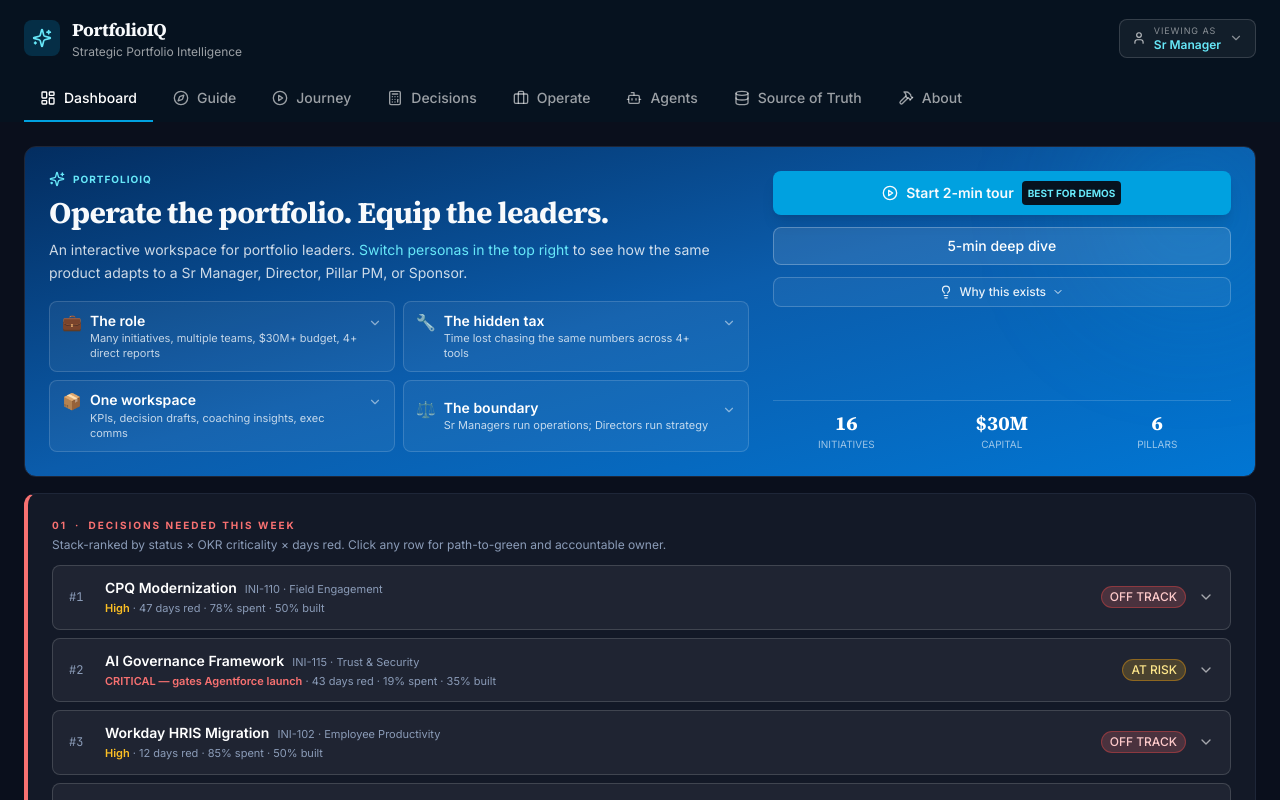
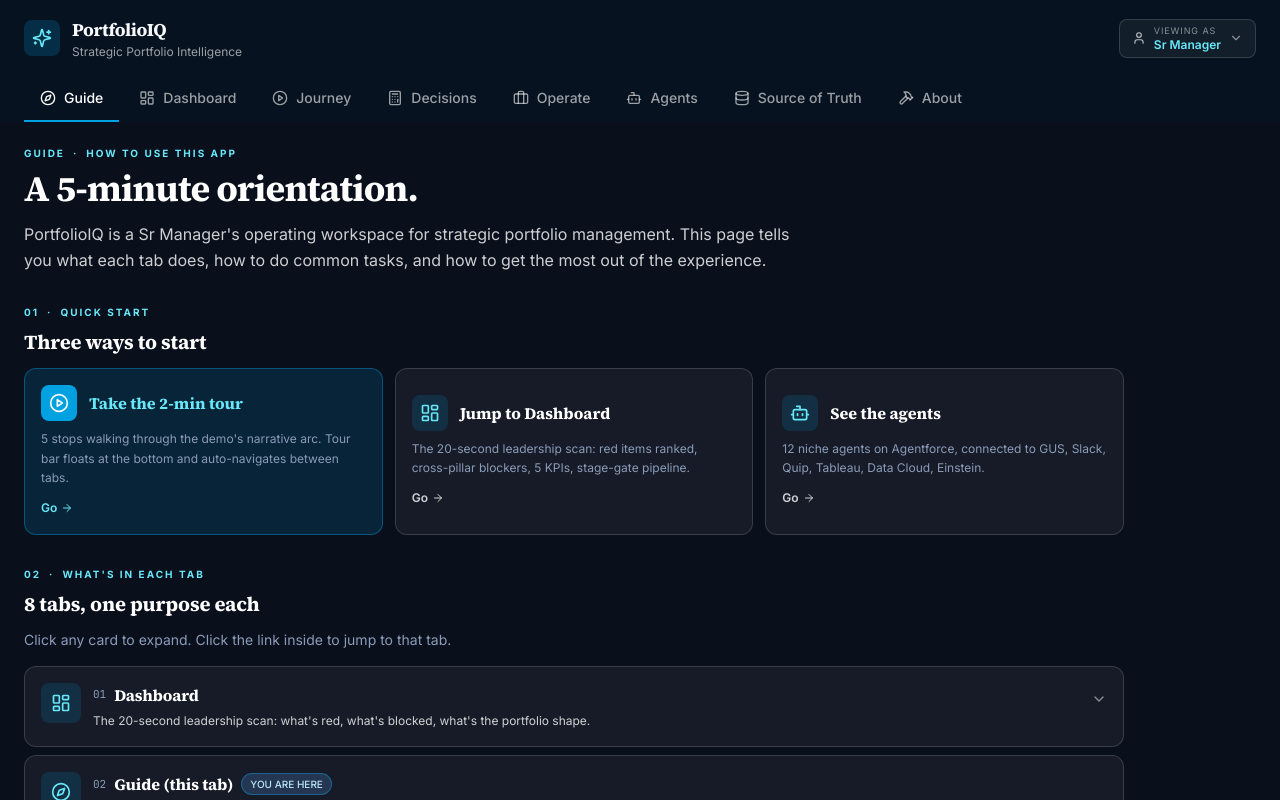
Before and after one commit to saurabhj1986/portfolioiq-demo, a React (Vite) app: page / in a window 1280 px wide. Shown: the top 800 px of the page. Built offline with nearby package versions, Linux system fonts and the light colour scheme.

Commit message:
Promote Guide to first tab + default landing — visitors orient themselves before jumping to Dashboard. Tour exit and back-to-list still go to Dashboard (operational home)

```diff
--- a/src/App.jsx
+++ b/src/App.jsx
@@ -14,8 +14,8 @@ import { TOURS } from './data/tours.js';
 import { PERSONAS, getPersona } from './data/personas.js';
 
 const TABS = [
+  { id: 'guide',     label: 'Guide',           icon: Compass },
   { id: 'dashboard', label: 'Dashboard',       icon: LayoutDashboard },
-  { id: 'guide',     label: 'Guide',           icon: Compass },
   { id: 'journey',   label: 'Journey',         icon: PlayCircle },
   { id: 'decisions', label: 'Decisions',       icon: Calculator },
   { id: 'operate',   label: 'Operate',         icon: Briefcase },
@@ -25,7 +25,7 @@ const TABS = [
 ];
 
 export default function App() {
-  const [tab, setTab] = useState('dashboard');
+  const [tab, setTab] = useState('guide');
   const [activeTour, setActiveTour] = useState(null);
   const [tourStep, setTourStep] = useState(0);
   const [personaId, setPersonaId] = useState('sr-manager');
```
